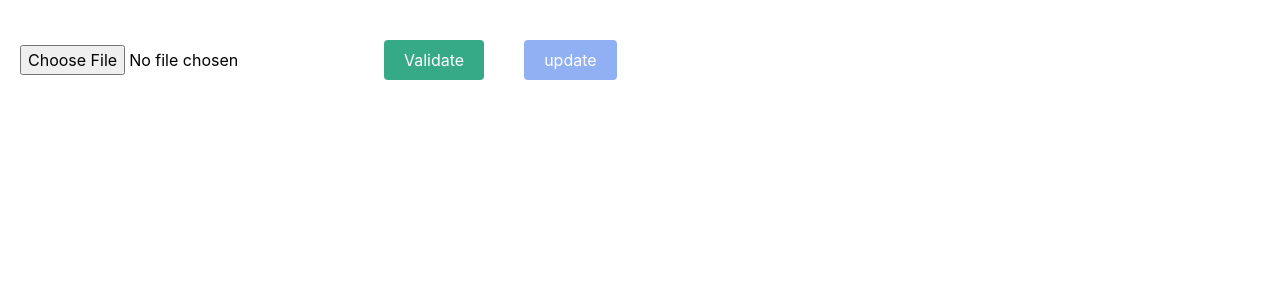
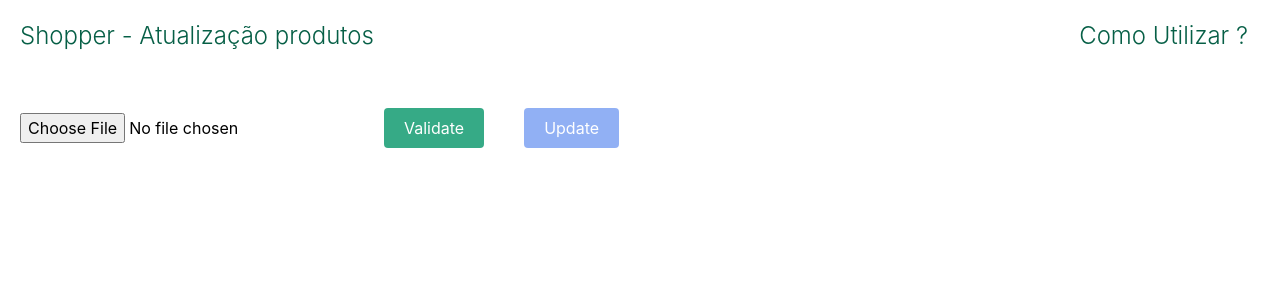
Before and after one commit to Gustavo-Aquino-1/ShopperUpdater, a React (Create React App) app in the folder frontend/: page / in a window 1280 px wide. Shown: the top 300 px of the page. Built offline with nearby package versions, Linux system fonts and the light colour scheme.

Commit message:
feat: atualizacao dos produtos implemetada (frontend)

```diff
--- a/frontend/src/App.js
+++ b/frontend/src/App.js
@@ -2,10 +2,12 @@ import { Switch, Route } from 'react-router-dom';
 import './App.css';
 import UpdateProduct from './pages/UpdateProduct';
 import { Redirect } from 'react-router-dom/cjs/react-router-dom.min';
+import Tutorial from './pages/Tutorial';
 
 function App() {
   return (
     <Switch>
+      <Route exact path="/tutorial" component={Tutorial} />
       <Route exact path="/" component={UpdateProduct} />
       <Redirect from="*" to="/" />
     </Switch>
--- /dev/null
+++ b/frontend/src/pages/Tutorial.jsx
@@ -0,0 +1,9 @@
+import React from 'react'
+
+function Tutorial() {
+  return (
+    <div>Tutorial</div>
+  )
+}
+
+export default Tutorial
--- a/frontend/src/pages/UpdateProduct.jsx
+++ b/frontend/src/pages/UpdateProduct.jsx
@@ -2,6 +2,7 @@ import React, { useState } from 'react'
 import papa from 'papaparse'
 import { AiFillCheckCircle } from 'react-icons/ai'
 import { BiSolidError } from 'react-icons/bi'
+import { Link } from 'react-router-dom'
 // import '../index.css'
 
 function UpdateProduct() {
@@ -11,7 +12,17 @@ function UpdateProduct() {
   const [products, setProducts] = useState([])
   const [isValidated, setIsValidated] = useState(false)
 
+  const clear = () => {
+    setFile([])
+    setErrors([])
+    setIsValidated(false)
+    setCanUpdate(false)
+  }
+
   const handleFile = (e) => {
+    setProducts([])
+    setErrors({})
+    setIsValidated(false)
     try {
       const file = e.target.files[0]
       papa.parse(file, {
@@ -23,11 +34,45 @@ function UpdateProduct() {
       })
     } catch (error) {
       setFile([])
+      setProducts([])
+      setCanUpdate(false)
     }
+  }
+
+  const update = async () => {
+    if (!file) return alert('Please, select csv file')
+
+    const response = await fetch('http://localhost:3001/validate', {
+      method: 'POST',
+      headers: {
+        'Content-Type': 'application/json',
+      },
+      body: JSON.stringify(file),
+    })
+
+    if (response.status === 200) {
+      const responseUpdate = await fetch('http://localhost:3001/update', {
+        method: 'PUT',
+        headers: { 'Content-Type': 'application/json' },
+        body: JSON.stringify(file),
+      })
+      if (responseUpdate.status === 204) {
+        alert('Atualização realizada com sucesso!!')
+        clear()
+      } else {
+        alert(
+          'Houve algum erro durante a atualização, tente novamente mais tarde!',
+        )
+      }
+      return
+    }
+
+    alert('Erro na validação!!')
   }
 
   const validateUpdate = async () => {
     if (!file.length) return alert('Please, select csv file')
+    if (isValidated) return
 
     const response = await fetch('http://localhost:3001/validate', {
       method: 'POST',
@@ -53,15 +98,31 @@ function UpdateProduct() {
   }
 
   return (
-    <div className='h-full h-screen m-5'>
+    <div className='h-full h-screen p-5'>
+      <div className='flex justify-between'>
+        <h1 className='pb-2 text-2xl text-emerald-800 font-light'>
+          Shopper - Atualização produtos
+        </h1>
+        <Link
+          className='pb-2 text-2xl mb-7 text-emerald-800 font-light mr-3'
+          to='/tutorial'
+        >
+          Como Utilizar ?
+        </Link>
+      </div>
+
       <input type='file' accept='.csv' onChange={handleFile} />
-      {/* {JSON.stringify(file, null, 2)} */}
+
       <button className='btn_app bg-emerald-600' onClick={validateUpdate}>
         Validate
       </button>
 
-      <button disabled={!canUpdate} className='btn_app bg-blue-600'>
-        update
+      <button
+        onClick={update}
+        disabled={!canUpdate}
+        className='btn_app bg-blue-600'
+      >
+        Update
       </button>
 
       {isValidated && (
@@ -72,10 +133,10 @@ function UpdateProduct() {
               key={e.code}
             >
               <div className='flex flex-col gap-2' id='infos'>
-                <h1>Informações</h1>
+                <h1 className='text-lg font-bold'>Informações</h1>
                 <p>Codigo - {e.code}</p>
                 <p>Nome - {e.name}</p>
-                <p>Preço - {e.salesPrice}</p>
+                <p>Preço Atual - {e.salesPrice}</p>
                 <p>
                   Novo Preço -
                   {
```
Also changed, not shown: 1 other file (tests, documents, lock files or other folders).
